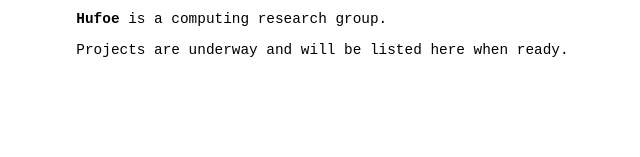
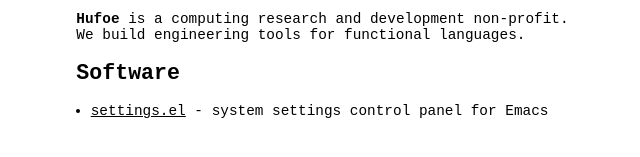
Before and after one commit to hufoe-admin/test-site, a plain HTML site: page index.html in a window 1280 px wide. Shown: the part 205-362 px from the top of the page, without its empty margins (283-923 px from the left). Drawn offline with Linux system fonts and the light colour scheme.

Commit message:
Add link to settings.el

```diff
--- a/index.html
+++ b/index.html
@@ -203,18 +203,23 @@
 <body>
 <div id="content" class="content">
 
-<div id="org6dcd951" class="figure">
+<div id="org16f6316" class="figure">
 <p><img src="./logo.png" alt="logo.png" width="25%" />
 </p>
 </div>
 
 <p>
-<b>Hufoe</b> is a computing research group.
+<b>Hufoe</b> is a computing research and development non-profit.<br />
+We build engineering tools for functional languages.
 </p>
-
-<p>
-Projects are underway and will be listed here when ready.
-</p>
+<div id="outline-container-orgdcf6762" class="outline-2">
+<h2 id="orgdcf6762">Software</h2>
+<div class="outline-text-2" id="text-orgdcf6762">
+<ul class="org-ul">
+<li><a href="https://github.com/hufoe/settings.el">settings.el</a> - system settings control panel for Emacs</li>
+</ul>
+</div>
+</div>
 </div>
 </body>
 </html>
```
Also changed, not shown: 1 other file.
